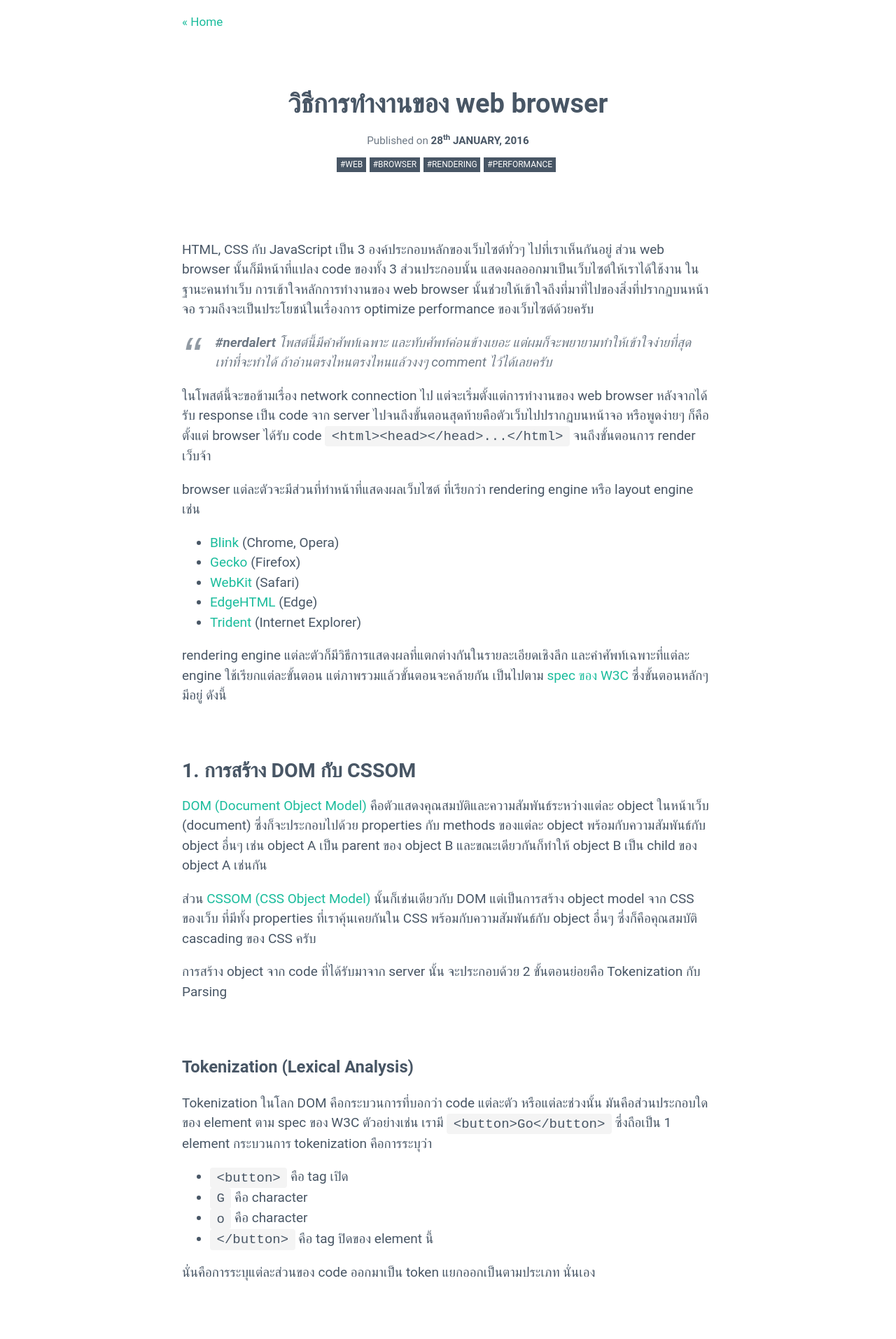
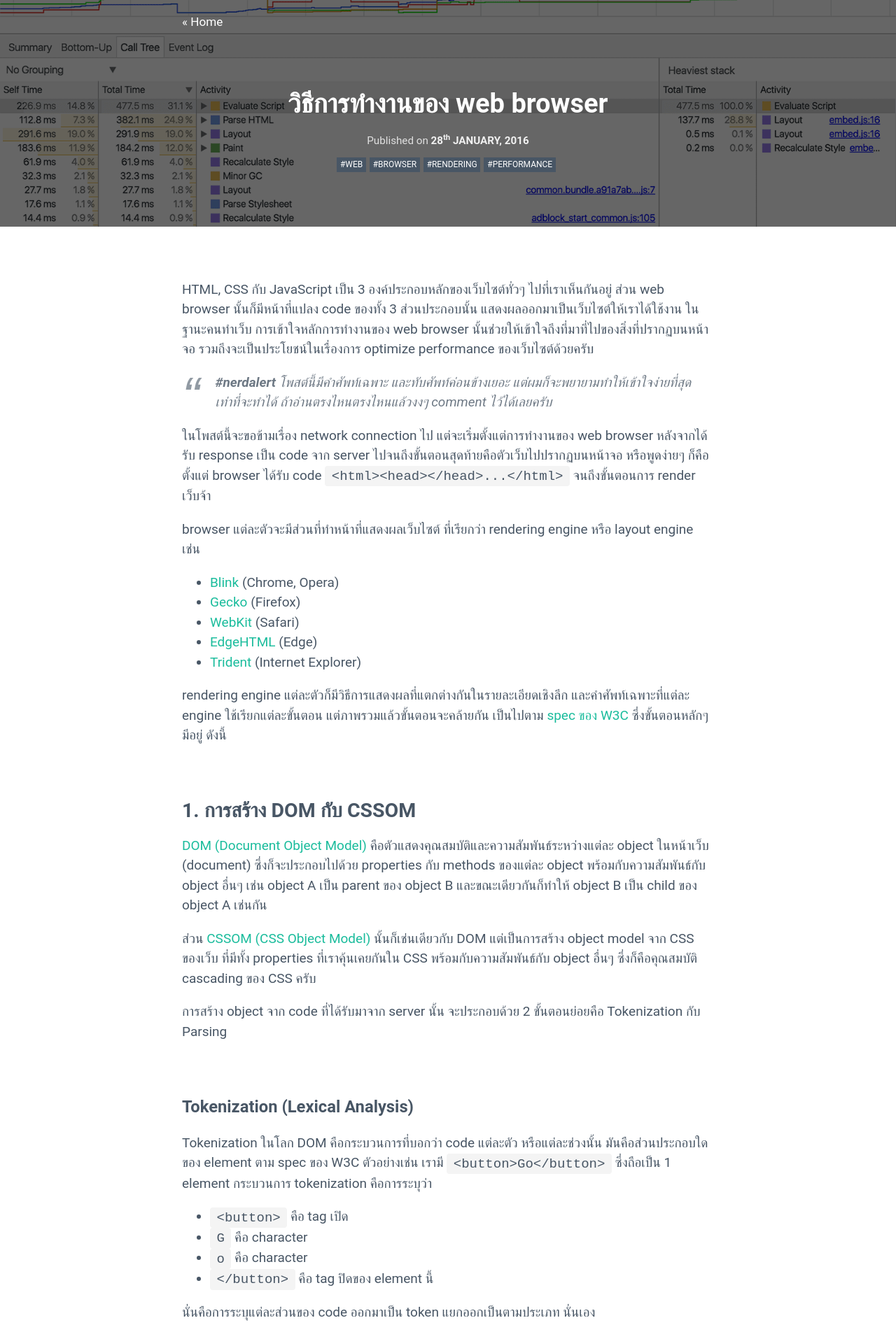
Before and after one commit to armno/armno.github.io, a Jekyll site: the page built from _posts/2016-01-28-how-web-browsers-work.md, in a window 1280 px wide. Shown: the top 1914 px of the page at 70% size. Built offline with Jekyll 4.4.1, drawn with Linux system fonts in a browser that asks for light colours; some web fonts are replaced; comment, search, counter and statistics services are not loaded.

Commit message:
fill in meta tags. optimize images

```diff
--- a/_posts/2016-01-28-how-web-browsers-work.md
+++ b/_posts/2016-01-28-how-web-browsers-work.md
@@ -3,8 +3,8 @@ layout: post
 title: "วิธีการทำงานของ web browser"
 description: Web browser นั้นก็มีหน้าที่แปลง code ของทั้ง 3 ส่วนประกอบนั้น แสดงผลออกมาเป็นเว็บไซต์ให้เราได้ใช้งาน ในฐานะคนทำเว็บ การเข้าใจหลักการทำงานของ web browser นั้นช่วยให้เข้าใจถึงที่มาที่ไปของสิ่งที่ปรากฏบนหน้าจอ รวมถึงจะเป็นประโยชน์ในเรื่องการ optimize performance ของเว็บไซต์ด้วยครับ
 published: true
-cover-image:
-thumbnail:
+cover-image: '/img/posts/how-browsers-work/cover-devtools-timeline.png'
+thumbnail: https://armno.github.io/img/posts/how-browsers-work/cover-devtools-timeline.png
 tags: web browser rendering performance
 ---
 
@@ -84,7 +84,7 @@ node ไหน เป็น parent/child ของ node ไหน ซึ่ง
 DOM tree ก็จะออกมาแบบนี้
 
 <div class="text-center">
-  <img src="/img/posts/how-browsers-work/dom-tree.svg" alt="รูป DOM tree">
+  <img src="/img/posts/how-browsers-work/dom-tree.min.svg" alt="รูป DOM tree">
 </div>
 
 แต่ CSSOM นั้น ไม่มีโครงสร้างชัดเจนเหมือน DOM แต่ก็มีโครงสร้างเป็น tree เหมือนกัน
@@ -108,7 +108,7 @@ style ที่แท็ก `<p>` แต่ละตัวจะได้รั
 และจะถูกนำไปใช้ในขั้นตอนการ render ต่อไปครับ
 
 <div class="text-center">
-  <img src="/img/posts/how-browsers-work/cssom-tree.svg" alt="รูป CSSOM Tree">
+  <img src="/img/posts/how-browsers-work/cssom-tree.min.svg" alt="รูป CSSOM Tree">
 </div>
 
 หลังจากที่ได้ DOM Tree กับ CSSOM Tree แล้ว ก็จะถึงขั้นตอนต่อไปที่การสร้าง Render Tree
```
Also changed, not shown: img/posts/how-browsers-work/cover-devtools-timeline.png (added), img/posts/how-browsers-work/cssom-tree.min.svg (added), img/posts/how-browsers-work/dom-tree.min.svg (added), img/posts/how-browsers-work/inherited-styles.png, img/posts/how-browsers-work/paint-profiler.png.
